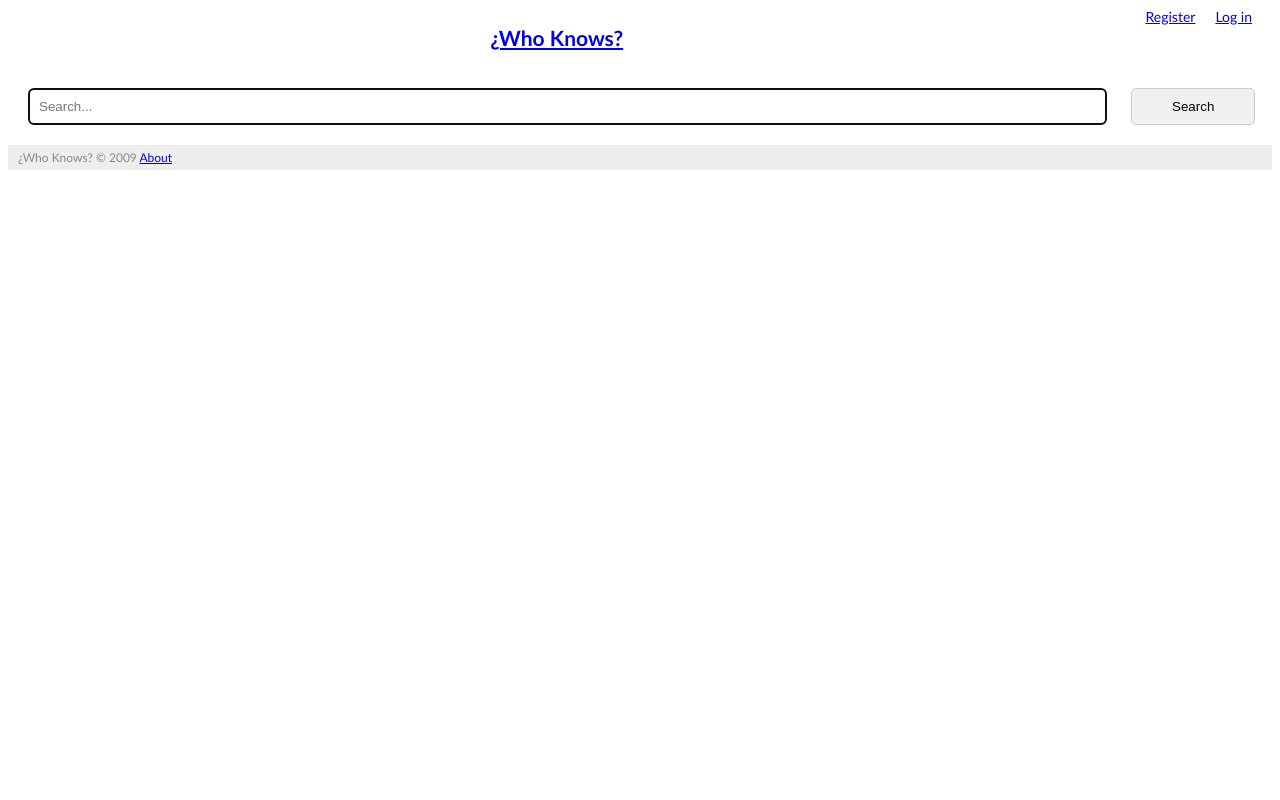
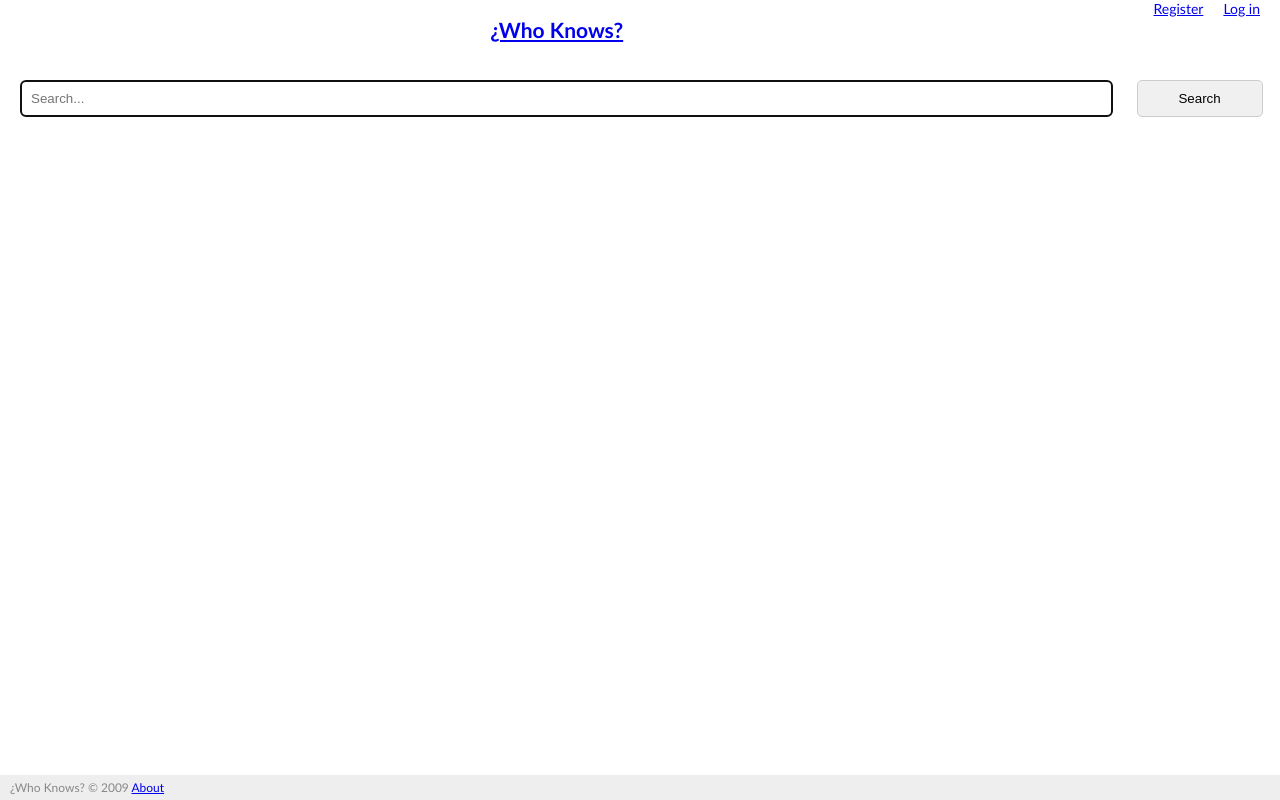
Before and after one commit to DevOps-team24/legacy-whoknows, a Flask app: page / in a window 1280 px wide. Run offline with Flask 2, Linux system fonts and the light colour scheme.

Commit message:
changes the footer to be a footer element insted of a div

```diff
--- a/legacy/src/backend/static/style.css
+++ b/legacy/src/backend/static/style.css
@@ -2,17 +2,27 @@
 body {
     font-family: 'Trebuchet MS', sans-serif;
     font-size: 14px;
+    margin: 0;
+    min-height: 100vh;
+}
+
+div.page {
+    min-height: 100vh;
+    display: flex;
+    flex-direction: column;
 }
 
 div.page div.body {
     padding: 10px;
+    flex: 1;
 }
 
-div.page div.footer {
+div.page .footer {
     background: #eee;
     color: #888;
     padding: 5px 10px;
     font-size: 12px;
+    margin-top: auto;
 }
 
 
--- a/legacy/src/backend/templates/layout.html
+++ b/legacy/src/backend/templates/layout.html
@@ -25,8 +25,8 @@
   <div class="body">
   {% block body %}{% endblock %}
   </div>
-  <div class="footer">
+  <footer class="footer">
     <span>¿Who Knows? &copy; 2009</span>
     <a href="{{ url_for('about') }}">About</a>
-  </div>
+  </footer>
 </div>
--- a/server_go/templates/layout.html
+++ b/server_go/templates/layout.html
@@ -32,10 +32,10 @@
     {{ block "body" . }}{{ end }}
   </div>
 
-  <div class="footer">
+  <footer class="footer">
     <span>¿Who Knows? &copy; 2009</span>
     <a href="/about">About</a>
-  </div>
+  </footer>
 </div>
 
 {{ block "scripts" . }}{{ end }}
```
Also changed, not shown: server_go/static/style.css (+11 -1 lines).
